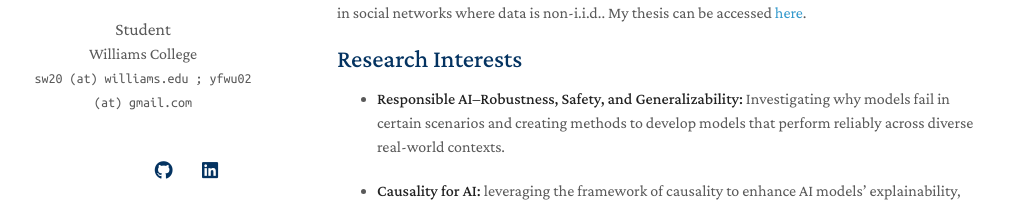
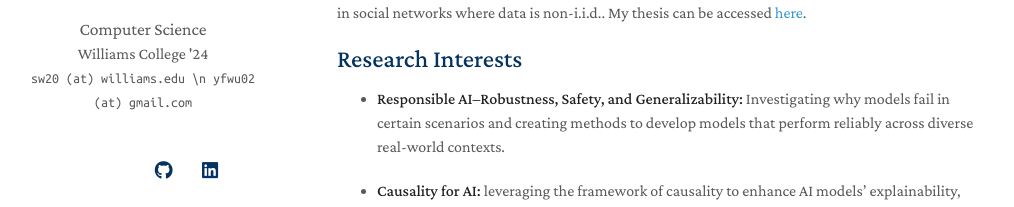
Before and after one commit to yufeng-wu/yufeng-wu.github.io, a Jekyll site: the page built from index.md, in a window 1280 px wide. Shown: the part 224-431 px from the top of the page, without its empty margins (133-1147 px from the left). Built offline with Jekyll 4.4.1, drawn with Linux system fonts in a browser that asks for light colours; a style sheet for code colours, icons or effects is not loaded; our own code applies the rules of GitHub Pages for plain Markdown files.

Commit message:
update website

```diff
--- a/_config.yml
+++ b/_config.yml
@@ -1,8 +1,8 @@
 # Basic Information
 title: Yufeng Wu
-position: Student
-affiliation: Williams College
-email: sw20 (at) williams.edu ; yfwu02 (at) gmail.com
+position: Computer Science
+affiliation: Williams College '24
+email: sw20 (at) williams.edu \n yfwu02 (at) gmail.com
 
 # Search Engine Optimization (SEO)
 # The following information is used to improve the website traffic from search engines, e.g., Google.
```
Also changed, not shown: assets/img/favicon.png, assets/img/photo_small.png (added).
